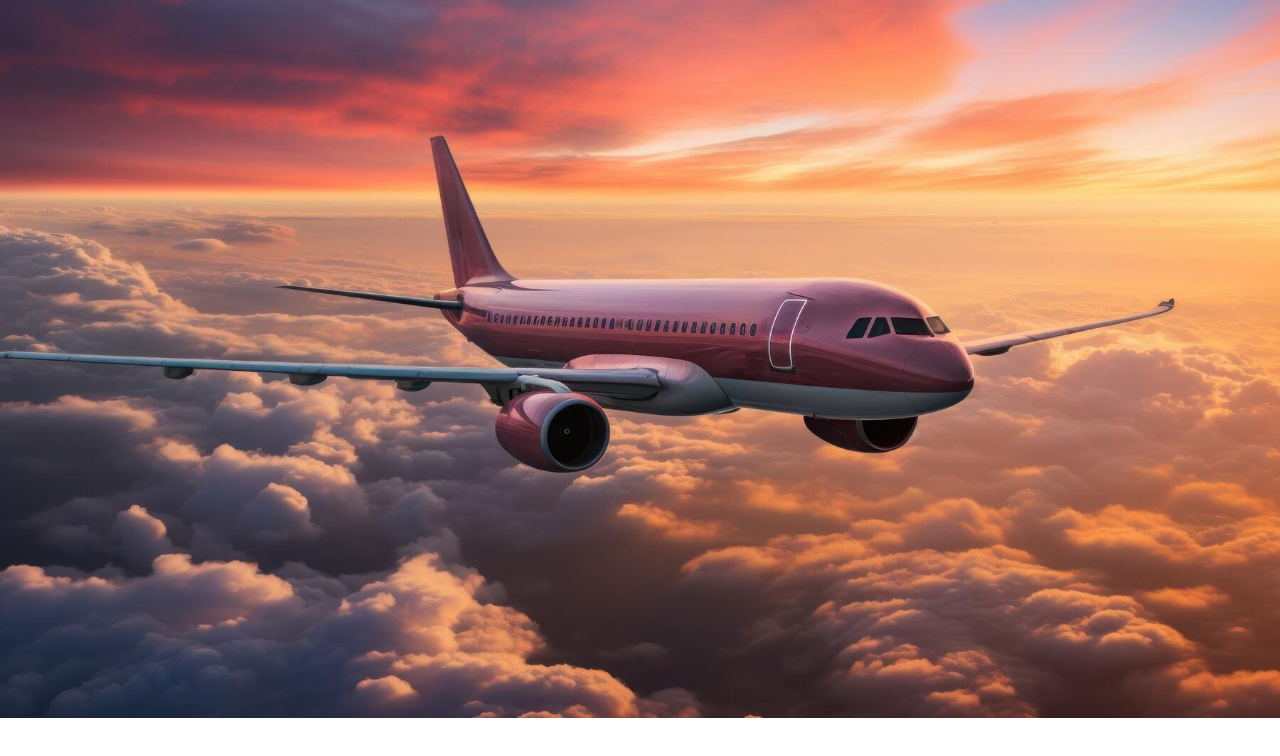
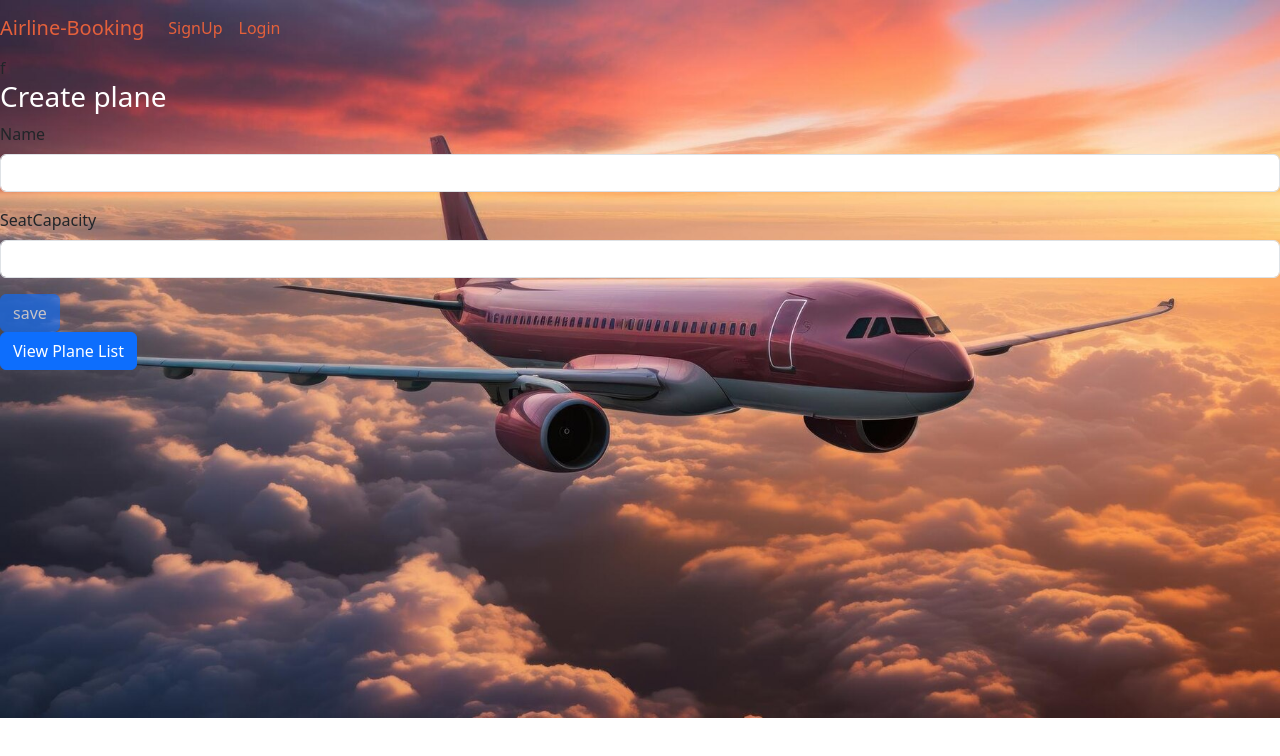
Before and after one commit to Pranita-Bhosale/airline-booking, an Angular app: page /plane in a window 1280 px wide. Shown: the top 756 px of the page. Built offline with nearby package versions, Linux system fonts and the light colour scheme.

Commit message:
updated plane and route component

```diff
--- a/src/app/login/login.component.html
+++ b/src/app/login/login.component.html
@@ -15,7 +15,7 @@
 
       <div class="mb-3">
         <label for="password" class="form-label">Password</label>
-        <inputtype="password" class="form-control" id="password" name = "password" formControlName="password"/>
+        <input type="password" class="form-control" id="password" name = "password" formControlName="password"/>
         <div
           class="alert alert-danger"
           *ngIf="loginForm.controls['password'].invalid &&
--- a/src/app/model/Plane.ts
+++ b/src/app/model/Plane.ts
@@ -1,5 +1,6 @@
 
  export class Plane {
+id: number;
 name:string;
 seatCapacity:number;
 
--- a/src/app/model/Route.ts
+++ b/src/app/model/Route.ts
@@ -4,8 +4,7 @@ export class Route {
     destination: string;
     distance: string;
 
-    constructor(id: String, source: string, destination: string, distance: string) {
-        this.id = id;
+    constructor(source: string, destination: string, distance: string) {
         this.source = source;
         this.destination = destination;
         this.distance = distance;
--- a/src/app/plane.service.ts
+++ b/src/app/plane.service.ts
@@ -6,11 +6,17 @@ import { Plane} from './model/Plane';
   providedIn: 'root'
 })
 export class PlaneService {
+
   URL = "http://localhost:8080";
   constructor(private http:HttpClient) { }
 
   addPlane(plane: Plane): (Observable<any> | any) {
     return this.http.post(this.URL + "/plane-info", plane, { responseType: 'text' }).pipe(
+      catchError(this.handleError))
+  }
+
+  getAllplane(): (Observable<any> | any) {
+    return this.http.get(this.URL + "/getall-plane").pipe(
       catchError(this.handleError))
   }
 
--- a/src/app/plane/plane.component.html
+++ b/src/app/plane/plane.component.html
@@ -17,13 +17,12 @@ f<!--Crate plane-->
         <input type="seatCapacity" class="form-control" id="seatCapacity" name = "seatCapacity" formControlName="seatCapacity"/>
         <div
           class="alert alert-danger"
-          *ngIf="seatCapacity.controls['number'].invalid &&
-            seatCapacity.controls['number'].dirty"
+          *ngIf="planeForm.controls['seatCapacity'].invalid && planeForm.controls['seatCapacity'].dirty"
         >
           please enter a valid number.
         </div>
       </div>
-      <button [disabled]="seatCapacity.invalid"  type="submit"  class="btn btn-primary"> save </button>
+      <button [disabled]="planeForm.invalid"  type="submit"  class="btn btn-primary"> save </button>
       <div *ngIf="errorMessage" class="text-danger">
         {{errorMessage}}
       </div>
@@ -31,4 +30,34 @@ f<!--Crate plane-->
 <!--BOOKING CANCEL SAME as for plane
 get all plane like schedule-->
 <!--view plane List-->
-<form [formGroup]="planeForm" (ngSubmit)="getAllPlane()"></form>
+<form [formGroup]="planeForm" (ngSubmit)="getAllPlane()">
+  <div>
+    <button type="submit"
+       class="btn  btn-primary" (click)="getAllPlane()">View Plane List
+    </button>
+  </div>
+  <div *ngIf="plane.length!=0"  class="parent">
+    <table class="table table-striped">
+        <thead style="font-size: 25px;">
+            <tr>
+            <th>Plane Id</th>
+            <th>Name</th>
+            <th>seatCapacity</th>
+            </tr>
+        </thead>
+        <tr *ngFor="let p of plane">
+          <td><h5>{{ p.id }}</h5></td>
+          <td><h5>{{ p.name | uppercase}}</h5></td>
+          <td><h5>{{ p.seatCapacity }}</h5></td>
+        </tr>
+        <div>
+          <div *ngIf="errorMessage" class="text-danger parent">
+            {{errorMessage}}
+          </div>
+          <div *ngIf="successMessage" class="text-info parent">
+            {{successMessage}}
+          </div>
+    </div>
+</table>
+</div>
+</form>
--- a/src/app/plane/plane.component.ts
+++ b/src/app/plane/plane.component.ts
@@ -11,15 +11,12 @@ import { Plane } from '../model/Plane';
 })
 
 export class PlaneComponent implements OnInit {
-getAllPlane() {
-throw new Error('Method not implemented.');
-}
 
-seatCapacity: any;
+  seatCapacity: any;
 planeForm: FormGroup;
 errorMessage:string;
 successMessage:string;
-Plane: any[] = [];
+plane: Plane[] = [];
 
 constructor(private formbuilder: FormBuilder, private router: Router, private planeService: PlaneService) { }
 
@@ -47,4 +44,16 @@ addPlane() {
       }
     )
 }
+  getAllPlane() {
+  this.planeService.getAllplane()
+  .subscribe((data: any) => {
+    this.plane=data;
+  },
+    (error: any) => {
+      this.planeForm.reset();//
+      this.errorMessage = error;
+    }
+  )
   }
+
+}
--- a/src/app/route/route.component.html
+++ b/src/app/route/route.component.html
@@ -3,10 +3,6 @@
 <form [formGroup]="routeForm">
     <div class="container">
       <div class="parent1">
-        <label for="id" class="form-label">
-            <h2 style="color: white;">route ID: </h2>
-            <input type="text" id="id" formControlName="id">
-          </label>
         <div class="mb-3">
           <label for="source" class="form-label">
           <h2 style="color: white;">Source</h2>
--- a/src/app/route/route.component.ts
+++ b/src/app/route/route.component.ts
@@ -21,7 +21,6 @@ export class RouteComponent implements OnInit {
 
   ngOnInit(): void {
     this.routeForm = this.formBuilder.group({
-      id: ['', Validators.required],
       source: ['', Validators.required],
       destination: ['', Validators.required],
       distance: ''
@@ -40,13 +39,13 @@ export class RouteComponent implements OnInit {
   }
 
   addRoute() {
-    let id = this.routeForm.value.id;
+
     let source = this.routeForm.value.source;
     let destination = this.routeForm.value.destination;
     let distance = this.routeForm.value.distance;
 
 
-    this.routeService.addRoute(new Route(id, source, destination, distance))
+    this.routeService.addRoute(new Route(source, destination, distance))
       .subscribe((data: any) => {
         this.routeForm.reset();//
         this.successMessage = data;
```
